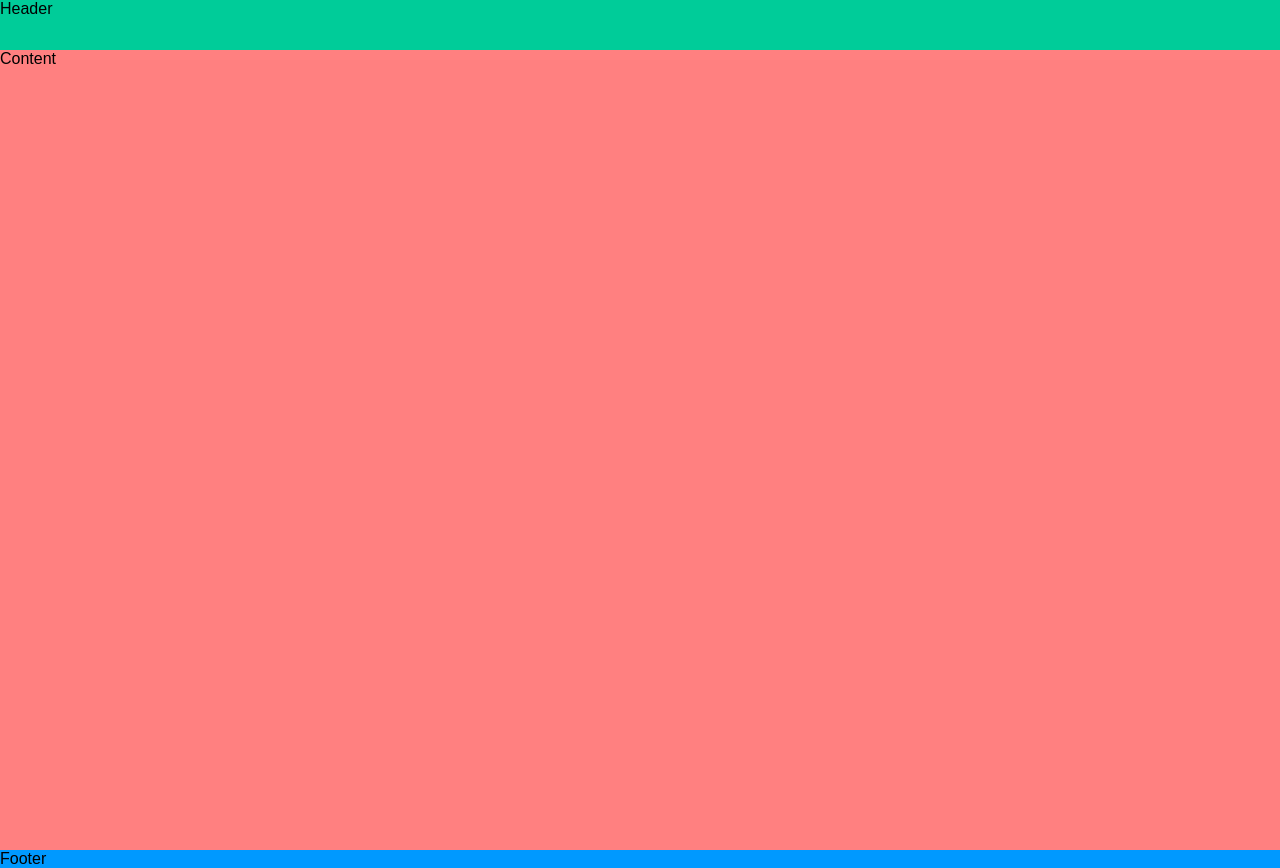
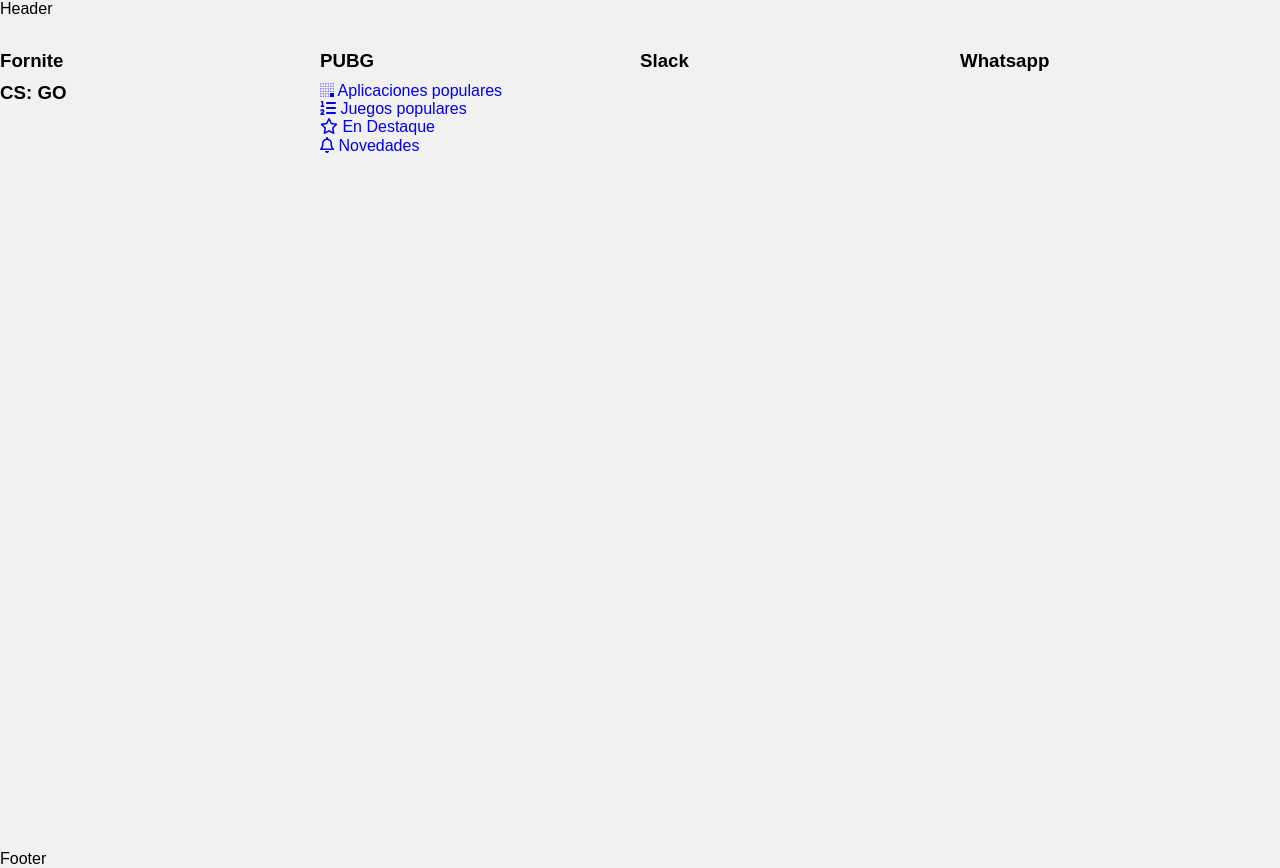
Before and after one commit to briobarbtech/CSS-grid-alura, a plain HTML site: page index.html in a window 1280 px wide. Drawn offline with nearby package versions, Linux system fonts and the light colour scheme.

Commit message:
Creando la seccion de destacados

```diff
--- /dev/null
+++ b/assets/css/destaque.css
@@ -0,0 +1,7 @@
+.destaques {
+    display: grid;
+    grid-template-columns: 25% 25% 25% 25%;
+    grid-template-rows: 33.33% 33.33% 33.33%;
+    height: calc(100vh -50px);
+
+}
--- a/assets/css/style.css
+++ b/assets/css/style.css
@@ -8,16 +8,13 @@
 }
                                                 /* HEADER*/
 .encabezado {
-    background-color: #00cc99;
     grid-area: encabezado;
 }
                                                 /* MAIN */
 .contenido {
-    background-color: #ff8080;
     grid-area: contenido;
 }
                                                 /* FOOTER */
 .rodapie {
-    background-color: #0099ff;
     grid-area: rodapie;
 }
--- a/index.html
+++ b/index.html
@@ -8,6 +8,7 @@
     <link href="./assets/css/normalize.css" rel="stylesheet">
     <link href="./assets/css/reset.css" rel="stylesheet">
     <link href="./assets/css/style.css" rel="stylesheet">
+    <link href="./assets/css/destaque.css" rel="stylesheet">
 
 
 
@@ -19,7 +20,51 @@
         Header
     </header>
     <main class="contenido">
-        Content
+        <section class="destaques">
+            <div class="destaques__principal box">
+                <h3 class="destaques__titulo">Fornite</h3>
+            </div>
+            <div class="destaques__secundario box">
+                <h3 class="destaques__titulo">PUBG</h3>
+            </div>
+            <div class="destaques__secundario box">
+                <h3 class="destaques__titulo">Slack</h3>
+            </div>
+            <div class="destaques__secundario box">
+                <h3 class="destaques__titulo">Whatsapp</h3>
+            </div>
+            <div class="destaques__secundario box">
+                <h3 class="destaques__titulo">CS: GO</h3>
+            </div>
+            <div class="destaques__categorias">
+                <ul class="destaques__categorias___lista">
+                    <li class="destaques__categorias___item">
+                        <a class="destaques__categorias___link" href="#">
+                            <i class="destaques__categorias___icon fab fa-buromobelexperte"></i>
+                            Aplicaciones populares
+                        </a>
+                    </li>
+                    <li class="destaques__categorias___item">
+                        <a class="destaques__categorias___link" href="#">
+                            <i class="fas fa-list-ol"></i>
+                            Juegos populares
+                        </a>
+                    </li>
+                    <li class="destaques__categorias___item">
+                        <a class="destaques__categorias___link" href="#">
+                            <i class="far fa-star"></i>
+                            En Destaque
+                        </a>
+                    </li>
+                    <li class="destaques__categorias___item">
+                        <a class="destaques__categorias___link" href="#">
+                            <i class="far fa-bell"></i>
+                            Novedades
+                        </a>
+                    </li>
+                </ul>
+            </div>
+</section>
     </main>
     <footer class="rodapie">
         Footer
```
